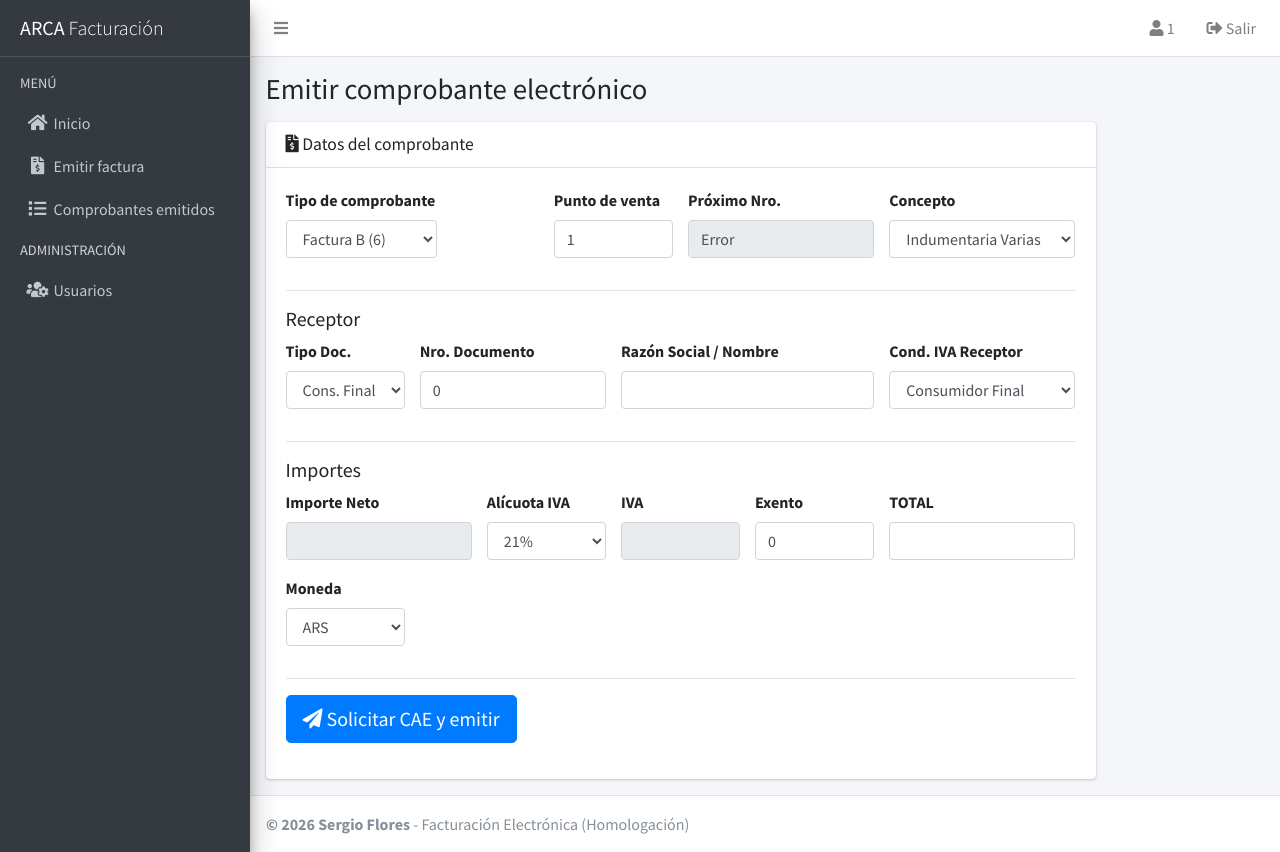
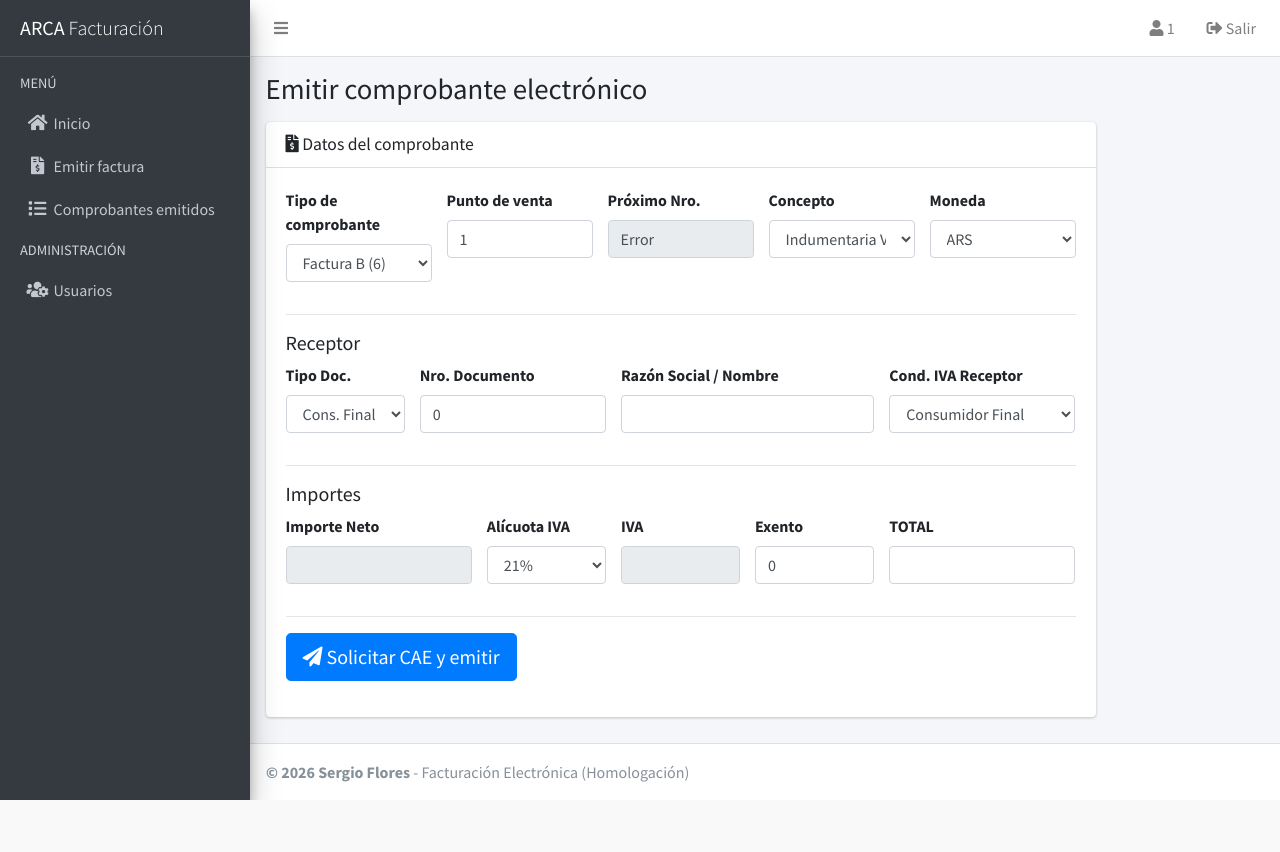
Before and after one commit to floress-saf/facturas_arca, a Flask app: page /emitir in a window 1280 px wide. After the commit the page ends 800 px from the top, so only its background shows below. Run offline with Flask 3, Linux system fonts and the light colour scheme; the visitor is signed in with stand-in values (Sample User, id 1); some libraries are stand-ins or nearby versions.

Commit message:
Redistribuir primera fila en 5 columnas iguales (col) + moneda en misma fila

```diff
--- a/templates/emitir.html
+++ b/templates/emitir.html
@@ -12,35 +12,44 @@
             <div class="card-body">
                 <form id="form-emitir">
                     <div class="row">
-                        <div class="col-md-4">
+                        <div class="col">
                             <div class="form-group">
                                 <label>Tipo de comprobante</label>
-                                <select class="form-control" id="tipo_cmp" required onchange="consultarUltimo()" style="max-width:60%;">
+                                <select class="form-control" id="tipo_cmp" required onchange="consultarUltimo()">
                                     {% for id, nombre in tipos.items() %}
                                     <option value="{{ id }}" {% if id == 6 %}selected{% endif %}>{{ nombre }} ({{ id }})</option>
                                     {% endfor %}
                                 </select>
                             </div>
                         </div>
-                        <div class="col-md-2">
+                        <div class="col">
                             <div class="form-group">
                                 <label>Punto de venta</label>
                                 <input type="number" class="form-control" id="pto_vta" value="1" min="1" max="99999" required onchange="consultarUltimo()">
                             </div>
                         </div>
-                        <div class="col-md-3">
+                        <div class="col">
                             <div class="form-group">
                                 <label>Próximo Nro.</label>
                                 <input type="text" class="form-control" id="nro_cmp" readonly>
                             </div>
                         </div>
-                        <div class="col-md-3">
+                        <div class="col">
                             <div class="form-group">
                                 <label>Concepto</label>
                                 <select class="form-control" id="concepto">
                                     <option value="1" selected>Indumentaria Varias</option>
                                     <option value="2">Servicios</option>
                                     <option value="3">Productos y Servicios</option>
+                                </select>
+                            </div>
+                        </div>
+                        <div class="col">
+                            <div class="form-group">
+                                <label>Moneda</label>
+                                <select class="form-control" id="moneda">
+                                    <option value="PES">ARS</option>
+                                    <option value="DOL">USD</option>
                                 </select>
                             </div>
                         </div>
@@ -119,18 +128,6 @@
                             <div class="form-group">
                                 <label><b>TOTAL</b></label>
                                 <input type="number" class="form-control font-weight-bold" id="importe_total" step="0.01" min="0" required onchange="calcularDesdeTotal()">
-                            </div>
-                        </div>
-                    </div>
-
-                    <div class="row">
-                        <div class="col-md-2">
-                            <div class="form-group">
-                                <label>Moneda</label>
-                                <select class="form-control" id="moneda">
-                                    <option value="PES">ARS</option>
-                                    <option value="DOL">USD</option>
-                                </select>
                             </div>
                         </div>
                     </div>
```
